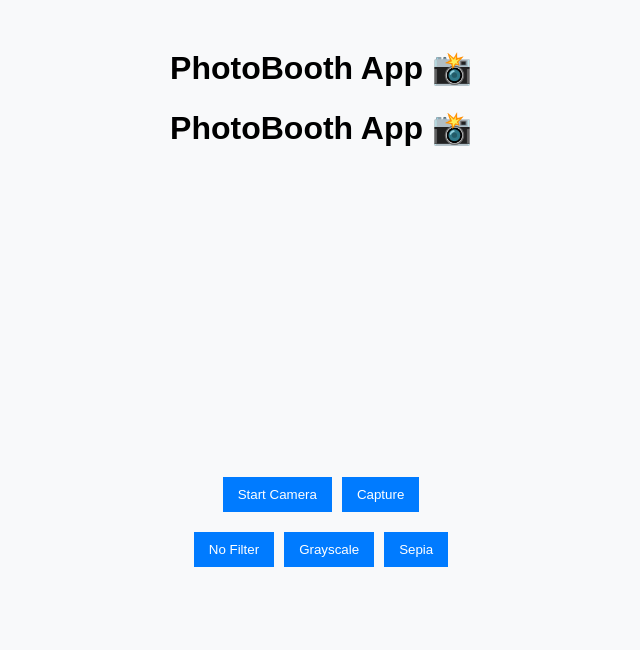
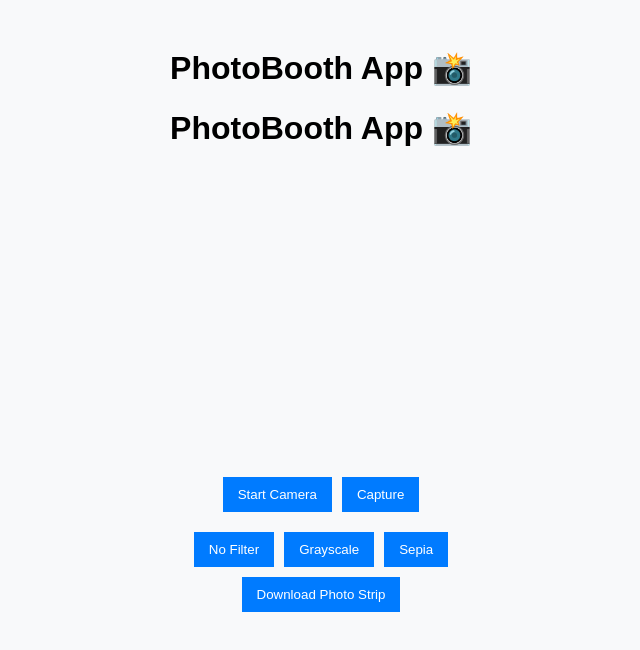
Before and after one commit to yandong2023/picapica, a React (Create React App) app in the folder frontend/: page / in a window 1280 px wide. Shown: the top 650 px of the page, without its empty margins (319-959 px from the left). Built offline with nearby package versions, Linux system fonts and the light colour scheme.

Commit message:
Update PhotoBooth.js

```diff
--- a/frontend/src/PhotoBooth.js
+++ b/frontend/src/PhotoBooth.js
@@ -51,6 +51,60 @@ const PhotoBooth = () => {
     }
   };
 
+  const downloadPhotoStrip = () => {
+    if (capturedImages.length === 0) return;
+
+    const imgWidth = 400; // Image width
+    const imgHeight = 300; // Image height per photo
+    const borderSize = 30; // White border around the strip
+    const spacing = 20; // Space between photos
+    const textHeight = 50; // Extra space for text at the bottom
+
+    // Calculate total height based on image count
+    const totalHeight = (imgHeight * capturedImages.length) + (spacing * (capturedImages.length - 1)) + (borderSize * 2) + textHeight;
+
+    // Create a canvas
+    const stripCanvas = document.createElement("canvas");
+    const ctx = stripCanvas.getContext("2d");
+
+    // Set proper width & height
+    stripCanvas.width = imgWidth + (borderSize * 2);
+    stripCanvas.height = totalHeight;
+
+    // Set background color to white
+    ctx.fillStyle = "#ffffff";
+    ctx.fillRect(0, 0, stripCanvas.width, stripCanvas.height);
+
+    // Draw each image in a vertical stack
+    let loadedImages = 0;
+    capturedImages.forEach((image, index) => {
+        const yPos = borderSize + (imgHeight + spacing) * index;
+        const xPos = borderSize;
+
+        const img = new Image();
+        img.src = image;
+        img.onload = () => {
+            ctx.drawImage(img, xPos, yPos, imgWidth, imgHeight);
+            loadedImages++;
+
+            // If all images are loaded, finalize the image and trigger download
+            if (loadedImages === capturedImages.length) {
+                ctx.fillStyle = "#000000"; // Black text
+                ctx.font = "20px Arial";
+                ctx.textAlign = "center";
+                ctx.fillText("PhotoBooth - " + new Date().toLocaleDateString(), stripCanvas.width / 2, stripCanvas.height - 20);
+
+                // Convert canvas to an image and download
+                const link = document.createElement("a");
+                link.download = "photobooth.png";
+                link.href = stripCanvas.toDataURL("image/png");
+                link.click();
+            }
+        };
+    });
+};
+
+
   return (
     <div className="photo-booth">
       <h1>PhotoBooth App 📸</h1>
@@ -65,7 +119,7 @@ const PhotoBooth = () => {
         <button onClick={startCountdown}>Capture</button>
       </div>
 
-      {/* Display up to 4 captured images */}
+      {/* Display up to 4 captured images in a vertical strip */}
       <div className="photo-strip">
         {capturedImages.map((image, index) => (
           <img key={index} src={image} alt={`Captured ${index + 1}`} className="captured-photo" />
@@ -77,6 +131,9 @@ const PhotoBooth = () => {
         <button onClick={() => setFilter("grayscale(100%)")}>Grayscale</button>
         <button onClick={() => setFilter("sepia(100%)")}>Sepia</button>
       </div>
+
+      {/* Download button */}
+      <button onClick={downloadPhotoStrip}>Download Photo Strip</button>
     </div>
   );
 };
```
